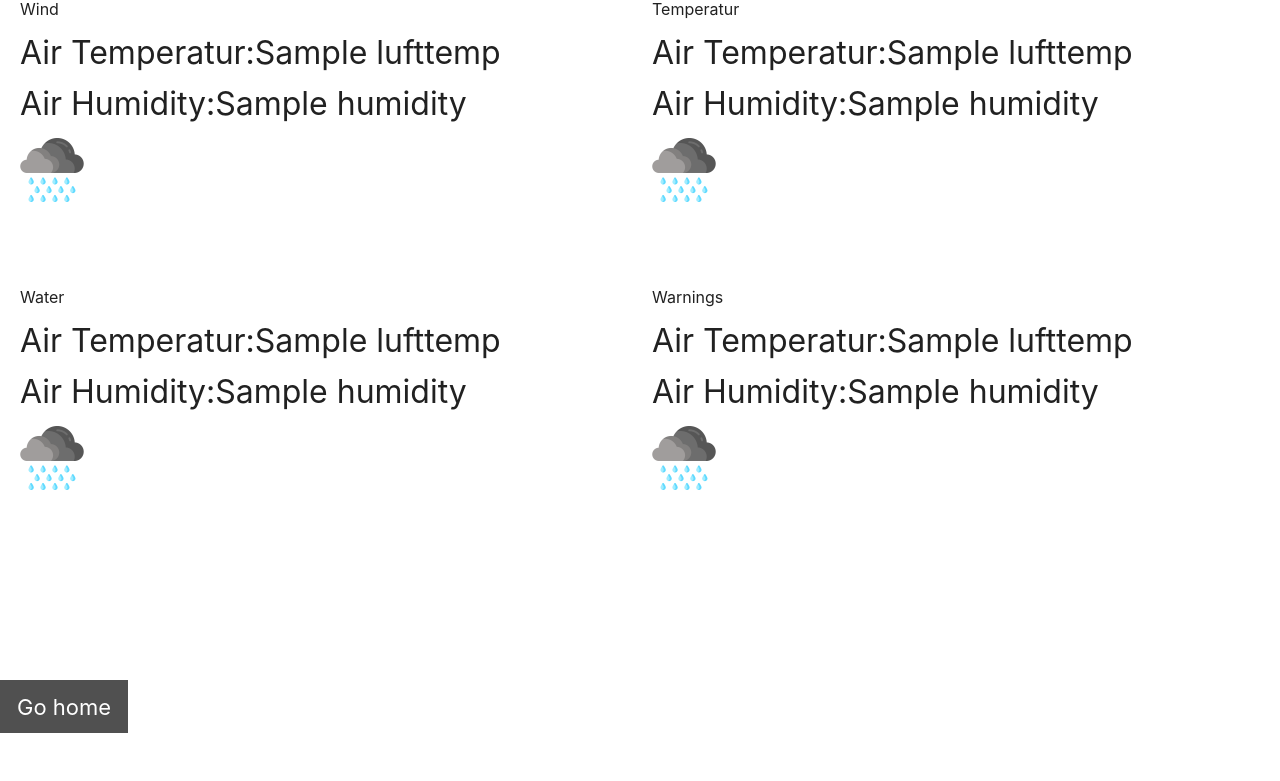
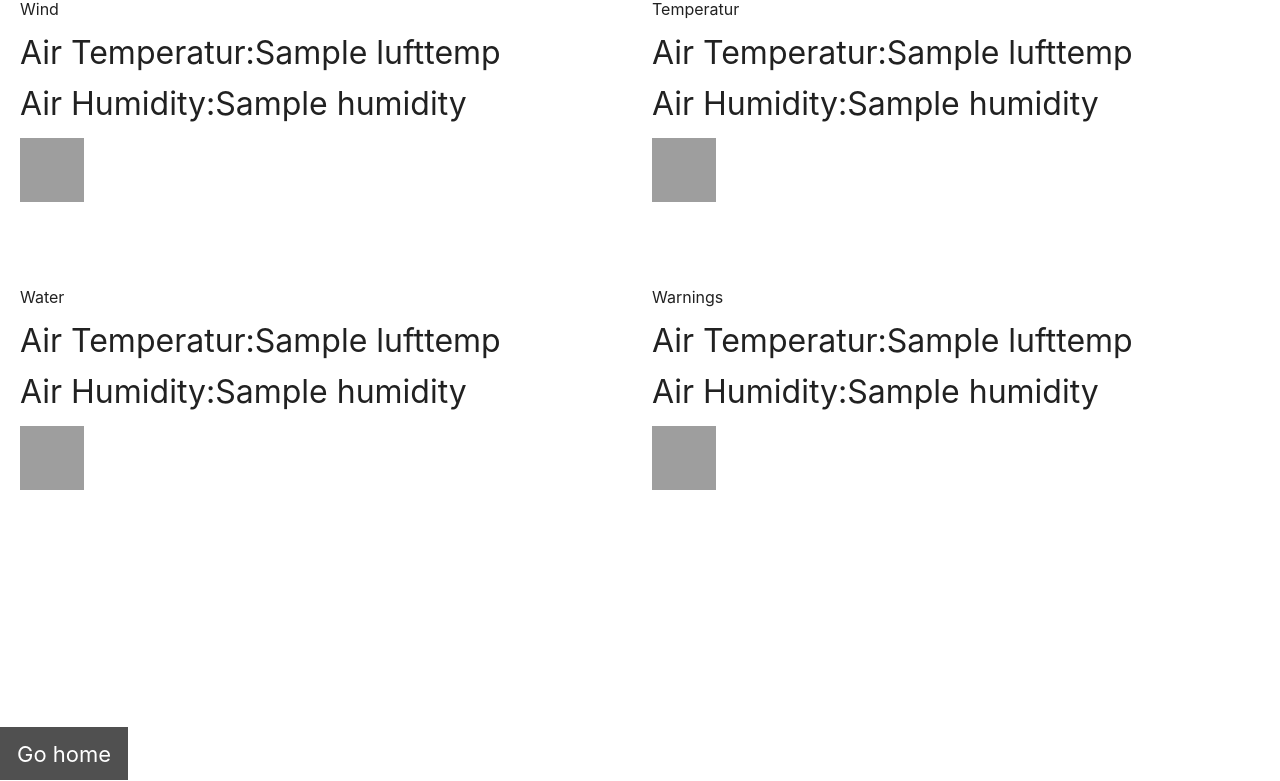
Before and after one commit to etiiiR/FHNW_Wettermonitor, a Flask app: template weather_app/templates/index.html in a window 1280 px wide. Shown: the part 20-801 px from the top of the page. Before the commit the page ends 753 px from the top, so only its background shows below. Run offline with Flask 2, Linux system fonts and the light colour scheme; the template is opened without the code that fills it: most values are stand-ins (such as "Sample title", 1, 10 or a date in 2020); parts of the project's set-up code (start-up, migrations or seed data) failed here and were passed over; some libraries are stand-ins or nearby versions; grey boxes are pictures that could not be loaded.

Commit message:
icons dynamic binding
icons dynamic binding

```diff
--- a/weather_app/main.py
+++ b/weather_app/main.py
@@ -45,12 +45,16 @@ def hello():
     sorted_hum = df_humidty.sort_values(by=['time'])
     obj_hum = sorted_hum['humidity'][0]
 
-    icon_url = ""
+    icon_url1 = "rain.png"
+    icon_url2 = "sun.png"
+    icon_url3 = "windy.png"
+    icon_url4 = "weather.png"
 
     context = {
 	    'Lufttemp' : obj_air_temp,
 	}
-    return render_template('index.html' , Lufttemp = obj_air_temp, Humidity = obj_hum, icon = icon_url)
+    return render_template('index.html' , Lufttemp = obj_air_temp, Humidity = obj_hum, icon_temp = icon_url4,
+    icon_wind = icon_url1, icon_pred = icon_url2, icon_water = icon_url3)
 
 @app.route("/home", methods=['GET'])
 def home():
--- a/weather_app/static/styles.css
+++ b/weather_app/static/styles.css
@@ -8,11 +8,11 @@ html,body{
 }
 
 #body{
-    padding-bottom: 90px;    /* height of footer */
+    padding-bottom: 53px;    /* height of footer */
 }
 
 footer{
-    height: 100px;
+    height: 53px;
     width:100%;
     position: absolute;
     left: 0;
--- a/weather_app/templates/index.html
+++ b/weather_app/templates/index.html
@@ -20,14 +20,14 @@
                 <p>Wind</p>
                 <h2>Air Temperatur:{{Lufttemp}}</h2>
                 <h2>Air Humidity:{{Humidity}}</h2>
-                <img src= {{ url_for('static', filename = 'Images/weather/rain.png') }} width="64" height="64" alt="previous" title="Previous" border="0">
+                <img src= {{ url_for('static', filename = 'Images/weather/'+icon_wind ) }} width="64" height="64" alt="previous" title="Previous" border="0">
             </div>
 
             <div class="cell flex-align-self-end">
                 <p>Temperatur</p>
                 <h2>Air Temperatur:{{Lufttemp}}</h2>
                 <h2>Air Humidity:{{Humidity}}</h2>
-                <img src= {{ url_for('static', filename = 'Images/weather/rain.png') }} width="64" height="64" alt="previous" title="Previous" border="0">
+                <img src= {{ url_for('static', filename = 'Images/weather/'+icon_temp ) }} width="64" height="64" alt="previous" title="Previous" border="0">
             </div>
         </div>
 
@@ -36,14 +36,14 @@
                 <p>Water</p>
                 <h2>Air Temperatur:{{Lufttemp}}</h2>
                 <h2>Air Humidity:{{Humidity}}</h2>
-                <img src= {{ url_for('static', filename = 'Images/weather/rain.png') }} width="64" height="64" alt="previous" title="Previous" border="0">
+                <img src= {{ url_for('static', filename = 'Images/weather/'+icon_water ) }} width="64" height="64" alt="previous" title="Previous" border="0">
             </div>
 
             <div class="cell flex-align-self-end">
                 <p>Warnings</p>
                 <h2>Air Temperatur:{{Lufttemp}}</h2>
                 <h2>Air Humidity:{{Humidity}}</h2>
-                <img src= {{ url_for('static', filename = 'Images/weather/rain.png') }} width="64" height="64" alt="previous" title="Previous" border="0">
+                <img src= {{ url_for('static', filename = 'Images/weather/'+icon_pred ) }} width="64" height="64" alt="previous" title="Previous" border="0">
             </div>
         </div>
     </div>
@@ -51,7 +51,7 @@
 
 
     <footer id="footer">
-        <a href="\home" class="button large dark">Go home</a>
+        <a href="\home" data-role="ripple" data-ripple-target="footer" class="button large dark">Go home</a>
     </footer>
 
 
```
